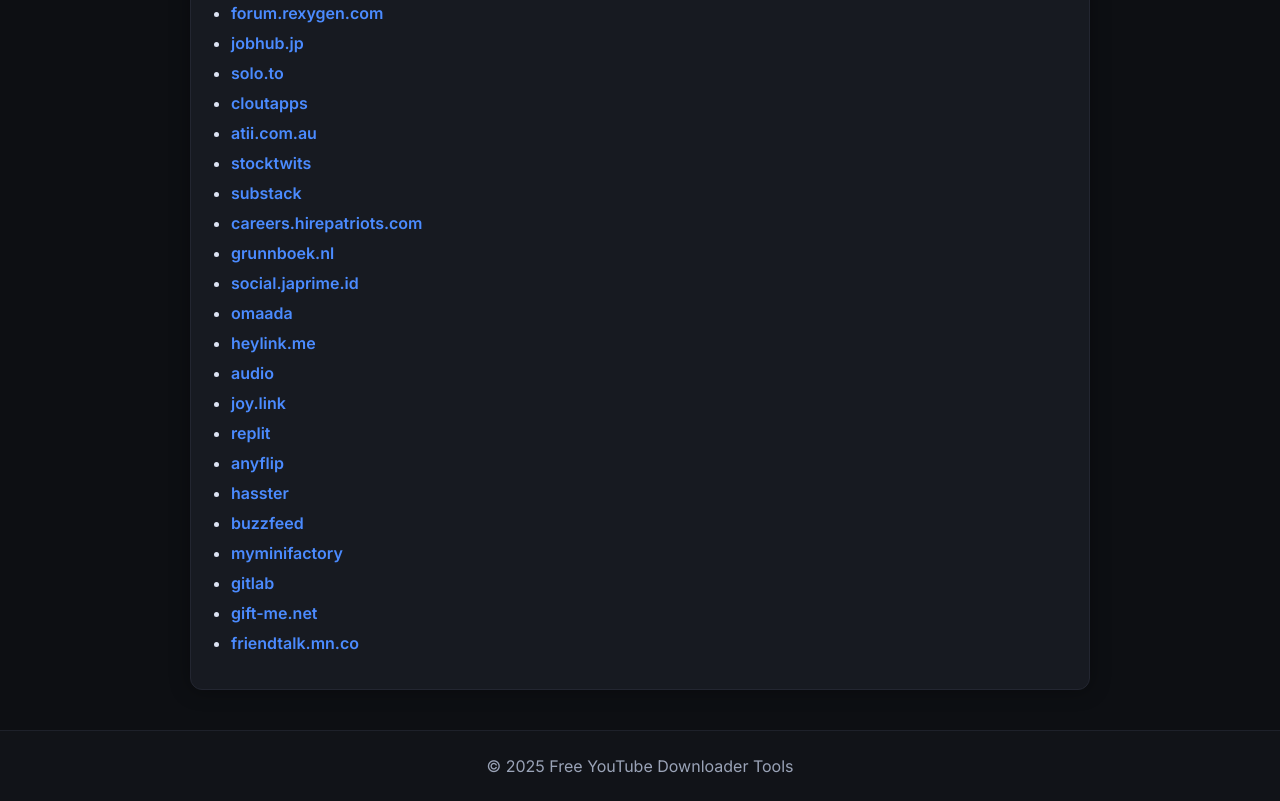
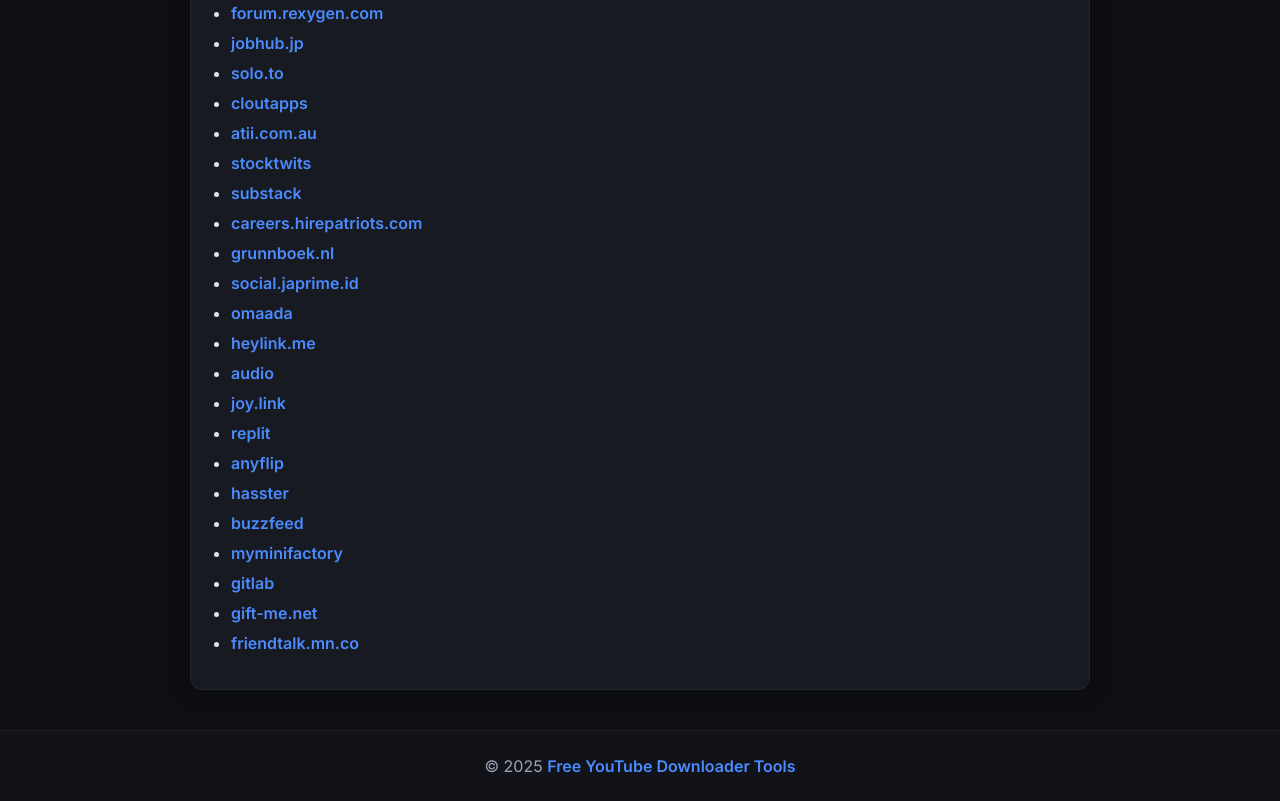
Before and after one commit to ezmp3/tools, a plain HTML site: page index.html in a window 1280 px wide. Shown: the part 3940-4741 px from the top of the page. Drawn offline with Linux system fonts and the light colour scheme.

Commit message:
Update index.html

```diff
--- a/index.html
+++ b/index.html
@@ -274,7 +274,7 @@
 </div>
 
 <footer>
-    © 2025 Free YouTube Downloader Tools
+    © 2025 <a href="https://ezmp3.github.io/tools/">Free YouTube Downloader Tools</a>
 </footer>
 
 </body>
```
